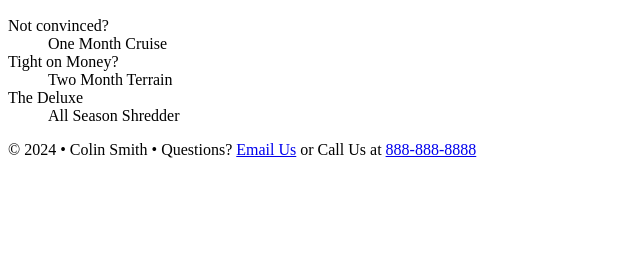
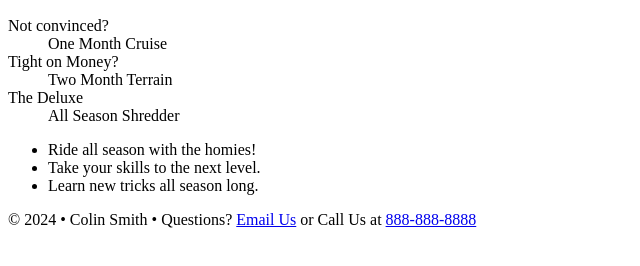
Before and after one commit to colincsmith/dwdd1600, a plain HTML site: page 03hand-coding/memberships.html in a window 1280 px wide. Shown: the part 260-526 px from the top of the page, without its empty margins (0-640 px from the left). Drawn offline with Linux system fonts and the light colour scheme.

Commit message:
03hand-coding fix

```diff
--- a/03hand-coding/memberships.html
+++ b/03hand-coding/memberships.html
@@ -36,6 +36,12 @@
 
             </dl>
 
+            <ul>
+                <li>Ride all season with the homies!</li>
+                <li>Take your skills to the next level.</li>
+                <li>Learn new tricks all season long.</li>
+            </ul>
+
         </main>
         <!-- Start of Page Footer -->
         <footer>
```
